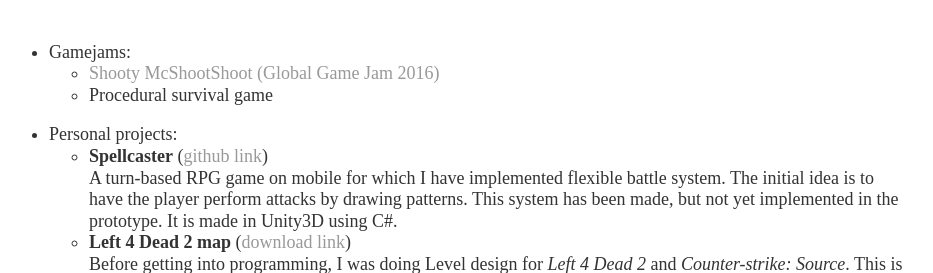
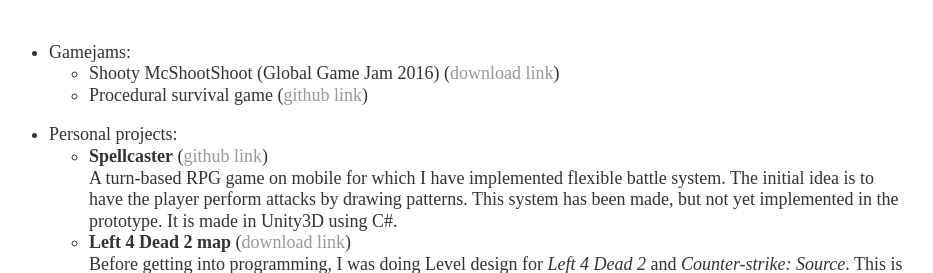
Before and after one commit to FrankToonen/FrankToonen.github.io, a Jekyll site: the page built from portfolio/index.html, in a window 1280 px wide and 900 px high, scrolled down 1857 px, cut to the strip 197-470 px from the top of the window. Shown: the whole strip, without its empty margins (183-1116 px from the left). Built offline with Jekyll 4.4.1, drawn with Linux system fonts in a browser that asks for light colours.

Commit message:
Content update

```diff
--- a/portfolio/index.html
+++ b/portfolio/index.html
@@ -34,10 +34,10 @@ title: Portfolio
 				Gamejams:
 				<ul>
 					<li>
-						<a href="http://globalgamejam.org/2016/games/shooty-mcshootshoot" target="_blank">Shooty McShootShoot (Global Game Jam 2016)</a>
+						Shooty McShootShoot (Global Game Jam 2016) (<a href="http://globalgamejam.org/2016/games/shooty-mcshootshoot" target="_blank">download link</a>)
 					</li>
 					<li>
-						Procedural survival game
+						Procedural survival game (<a href="https://github.com/NSTom/projectpinata" target="_blank">github link</a>)
 					</li>
 				</ul>
 			</li>
```
